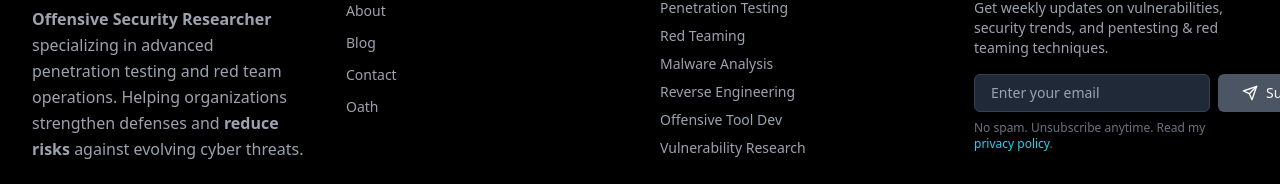
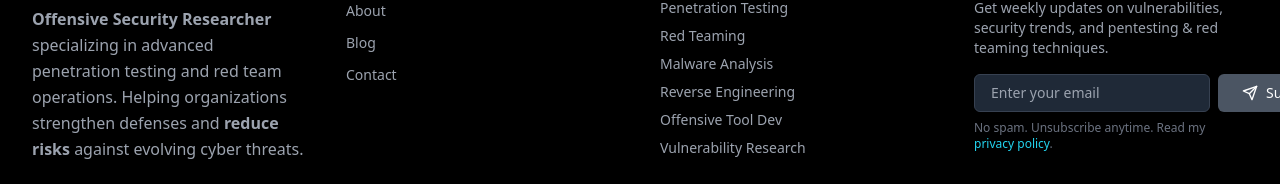
Before and after one commit to 0xi6r/0xi6r.github.io, a React (Vite) app in the folder project/: page / in a window 1280 px wide. Shown: the part 1082-1266 px from the top of the page. Built offline with nearby package versions, Linux system fonts and the light colour scheme; grey boxes are pictures that could not be loaded.

Commit message:
Remove 'Oath' link from Footer component

```diff
--- a/project/src/components/Footer.tsx
+++ b/project/src/components/Footer.tsx
@@ -84,7 +84,6 @@ const Footer = () => {
               <li><Link to="/about" className="text-gray-400 hover:text-cyan-400 transition-colors text-sm">About</Link></li>
               <li><Link to="/blog" className="text-gray-400 hover:text-cyan-400 transition-colors text-sm">Blog</Link></li>
               <li><Link to="/contact" className="text-gray-400 hover:text-cyan-400 transition-colors text-sm">Contact</Link></li>
-              <li><Link to="/EthicalOath" className="text-gray-400 hover:text-cyan-400 transition-colors text-sm">Oath</Link></li>
             </ul>
           </div>
 
```
